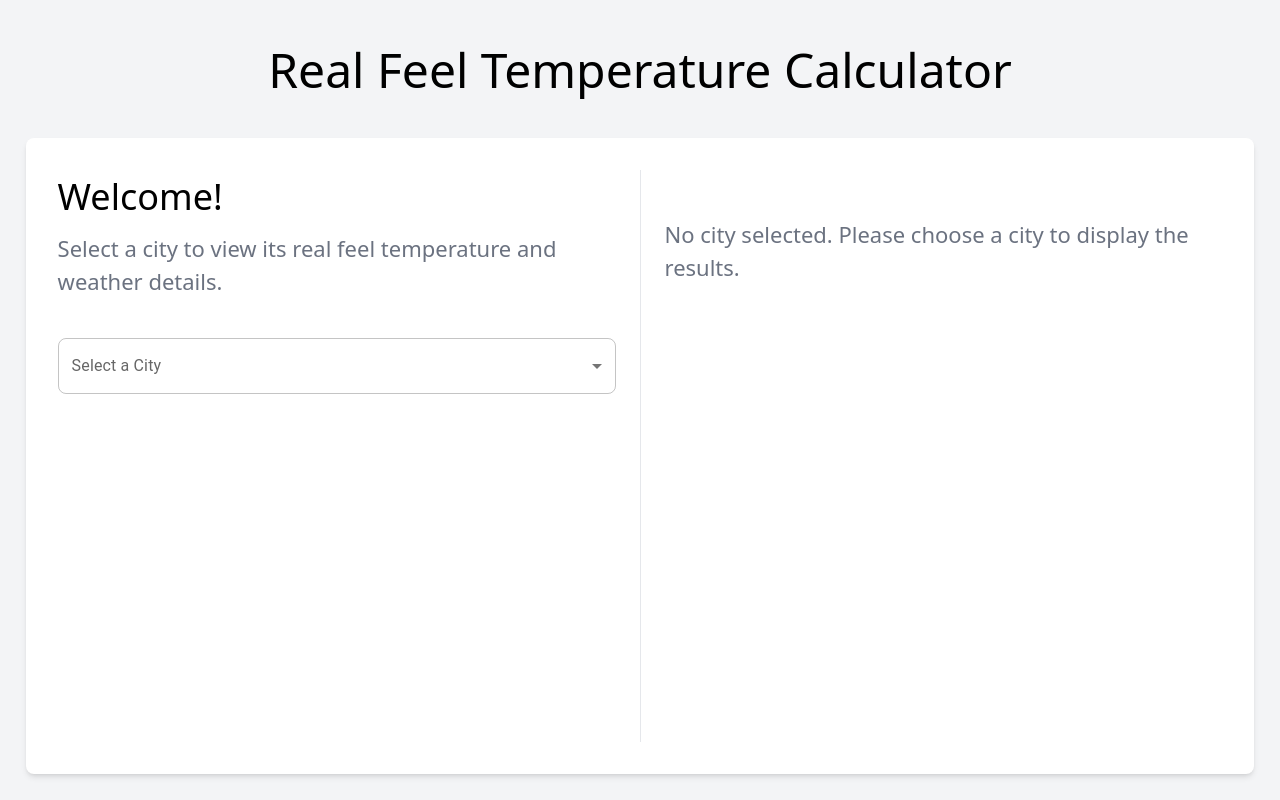
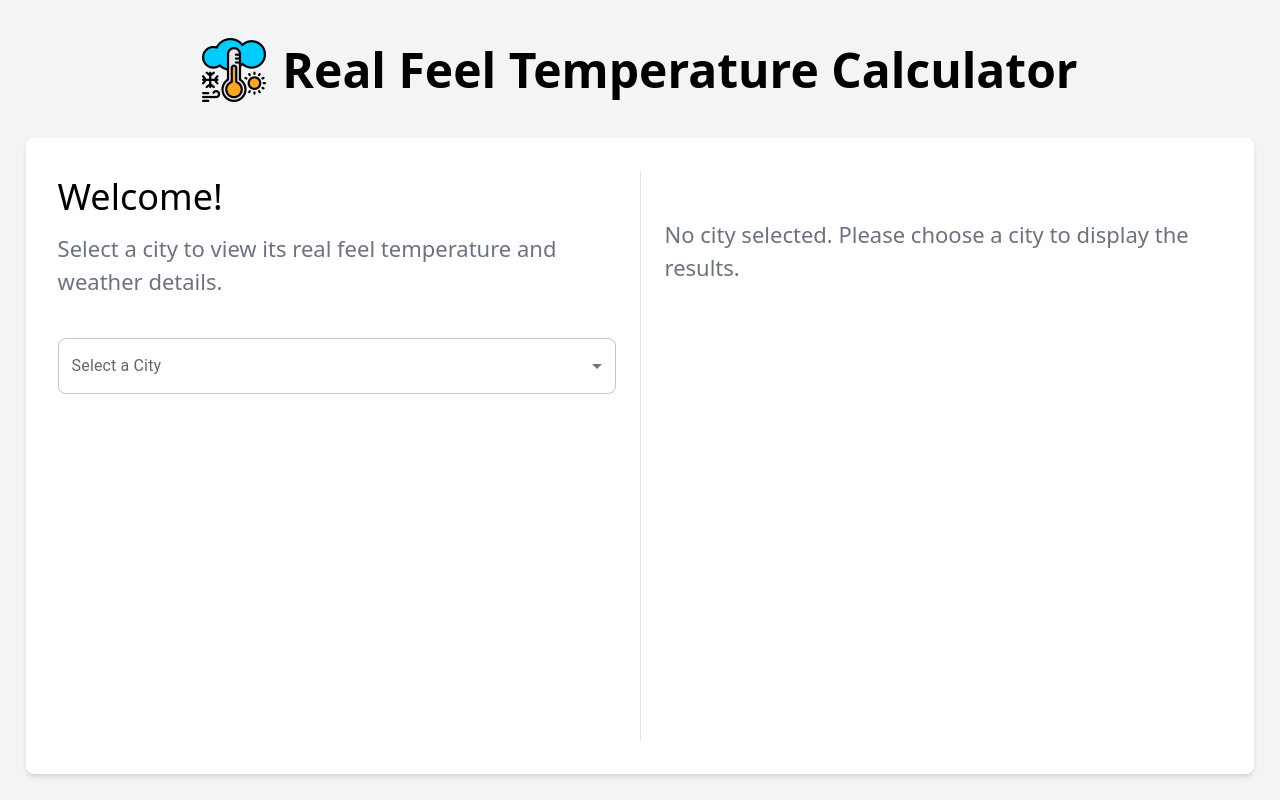
Before and after one commit to fiorella-mansilla/real-feel-calculator, a React (Vite) app in the folder client/: page / in a window 1280 px wide. Built offline with nearby package versions, Linux system fonts and the light colour scheme.

Commit message:
Updated layout and styling of Main title along with new Logo

```diff
--- a/client/src/pages/HomePage.jsx
+++ b/client/src/pages/HomePage.jsx
@@ -4,6 +4,7 @@ import axios from "axios";
 import CitySelectorDropdown from "../components/CitySelectorDropdown";
 import WeatherData from "../components/WeatherData";
 import CircularProgress from "@mui/material/CircularProgress";
+import Logo from "../assets/home_logo.png";
 
 const fetchRealFeel = async ({ queryKey }) => {
   const [, cityName, lat, lon] = queryKey;
@@ -50,11 +51,18 @@ const HomePage = () => {
   };
 
   return (
-    <div className="min-h-screen flex flex-col items-center justify-start bg-gray-100 p-fluid-1">
-      {/* Title */}
-      <h1 className="text-3xl lg:text-4xl font-medium text-center mb-8 lg:mt-2">
-        Real Feel Temperature Calculator
-      </h1>
+    <div className="flex flex-col items-center justify-start min-h-screen bg-gray-100 p-fluid-1">
+      {/* Main Title with Logo */}
+      <div className="flex flex-col sm:flex-row items-center justify-center sm:space-x-4 space-y-4 sm:space-y-0 mb-8 lg:mt-2">
+        <img
+          src={Logo}
+          alt="Logo"
+          className="h-9 w-9 sm:h-11 sm:w-11 lg:h-16 lg:w-16 object-contain"
+        />
+        <h1 className="text-2xl sm:text-3xl lg:text-4xl font-bold text-center sm:text-left">
+          Real Feel Temperature Calculator
+        </h1>
+      </div>
 
       {/* Main Content */}
       <div className="flex flex-col md:flex-row flex-1 w-full max-w-screen-xl bg-white rounded-lg shadow-md p-fluid-1 md:p-fluid-2">
```
